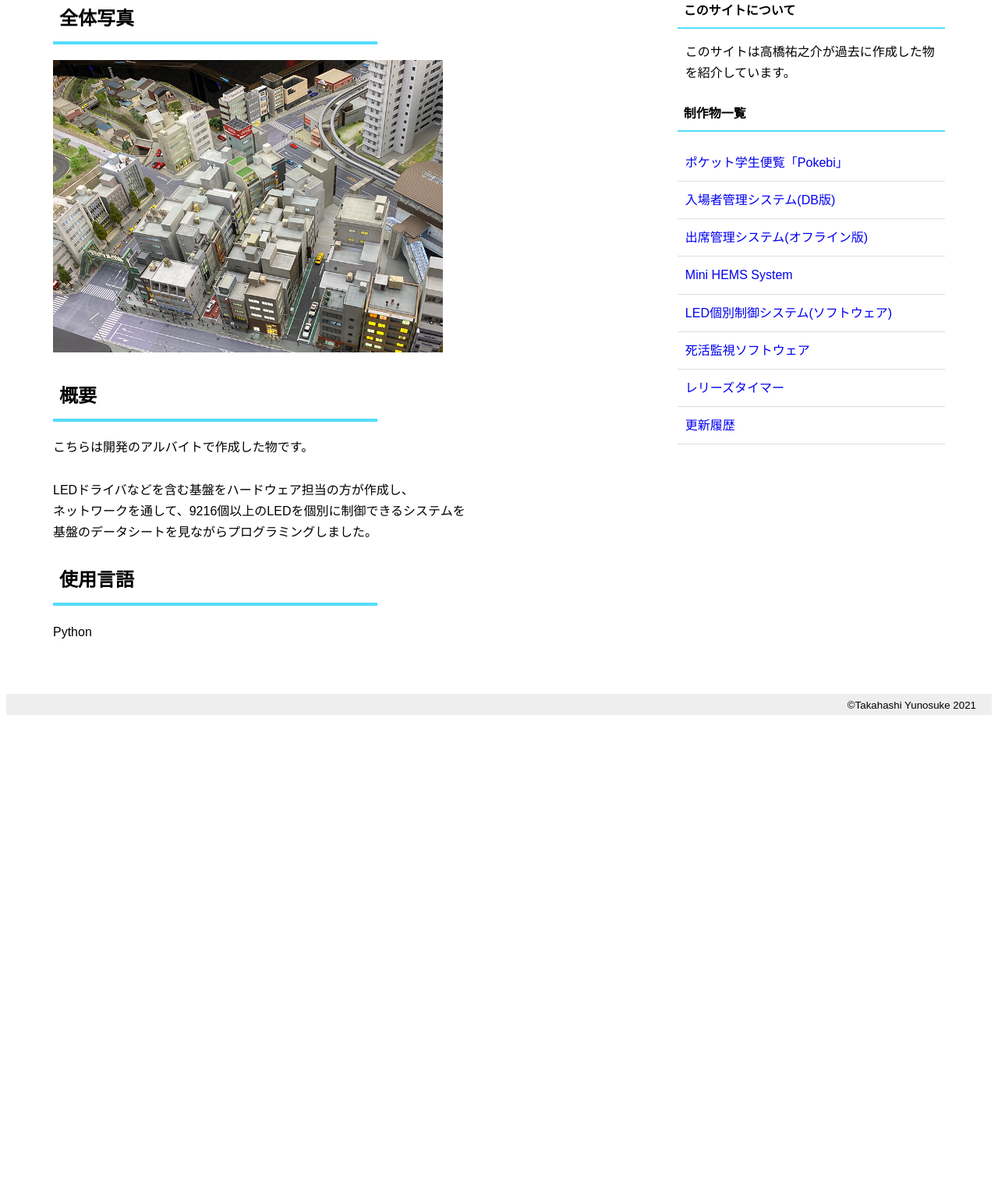
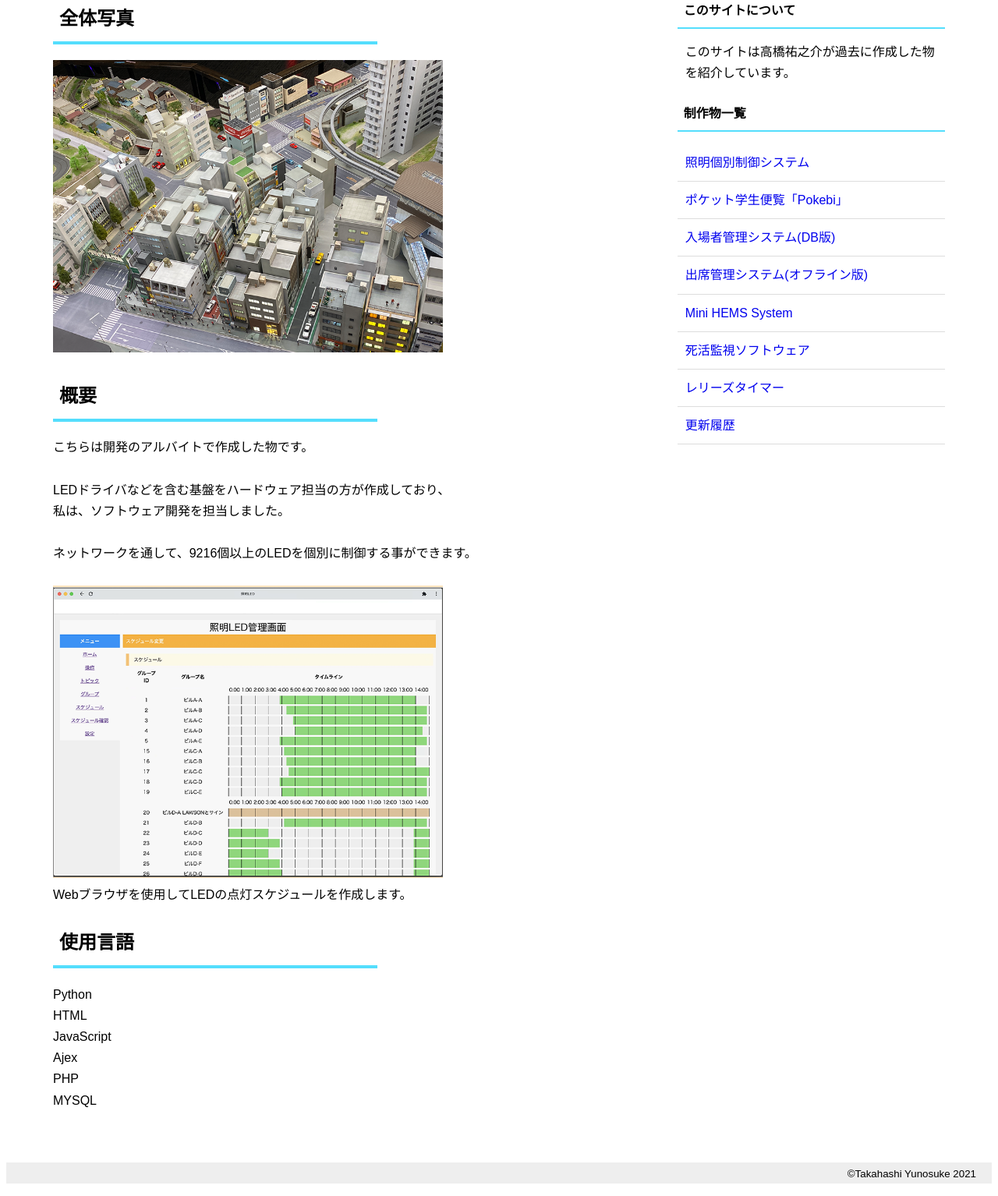
Before and after one commit to takayu112233/yunosuke_portfolio_website, a PHP site: page /content/sw_led.php in a window 1280 px wide. Shown: the part 244-1778 px from the top of the page at 78% size. Before the commit the page ends 1161 px from the top, so only its background shows below. Run offline with PHP 8.4, Linux system fonts and the light colour scheme; the visitor is signed in with stand-in values (Sample User, id 1).

Commit message:
update sw_led

```diff
--- a/content/sw_led.php
+++ b/content/sw_led.php
@@ -51,13 +51,23 @@ function read_manu()
                 <p>
 		            こちらは開発のアルバイトで作成した物です。</br>
                     </br>
-		            LEDドライバなどを含む基盤をハードウェア担当の方が作成し、</br>
-		            ネットワークを通して、9216個以上のLEDを個別に制御できるシステムを</br>
-		            基盤のデータシートを見ながらプログラミングしました。</br>
+		            LEDドライバなどを含む基盤をハードウェア担当の方が作成しており、</br>
+		            私は、ソフトウェア開発を担当しました。</br>
+                    </br>
+                    ネットワークを通して、9216個以上のLEDを個別に制御する事ができます。</br>
+                    </br>
+                    <img src="../img/sw_led/sw_led_app.png"></br>
+                    Webブラウザを使用してLEDの点灯スケジュールを作成します。
+                    </br>
                 </p>
                 <h2>使用言語</h2>
                 <p>
 		            Python</br>
+		            HTML</br>
+		            JavaScript</br>
+		            Ajex</br>
+		            PHP</br>
+		            MYSQL</br>
                 </p>
 
             </main>
--- a/manu.csv
+++ b/manu.csv
@@ -1,8 +1,8 @@
+"照明個別制御システム","img/sw_led/sw_led_app.png","content/sw_led.php"
 "ポケット学生便覧「Pokebi」","img/pokebi/pokebi.png","content/pokebi.php"
 "入場者管理システム(DB版)","img/felica/felica_thumbnail.png","content/felica_db.php"
 "出席管理システム(オフライン版)","img/felica_offline/felica_offline.png","content/felica_offline.php"
 "Mini HEMS System","img/minihems/minihems.png","content/minihems.php"
-"LED個別制御システム(ソフトウェア)","img/sw_led/sw_led.png","content/sw_led.php"
 "死活監視ソフトウェア","img/monitor/monitor.png","content/monitor.php"
 "レリーズタイマー","img/release_timer/release_timer.png","content/release_timer.php"
 "更新履歴","img/brown.png","content/change_log.php"
```
Also changed, not shown: img/sw_led/sw_led_app.png (added).
